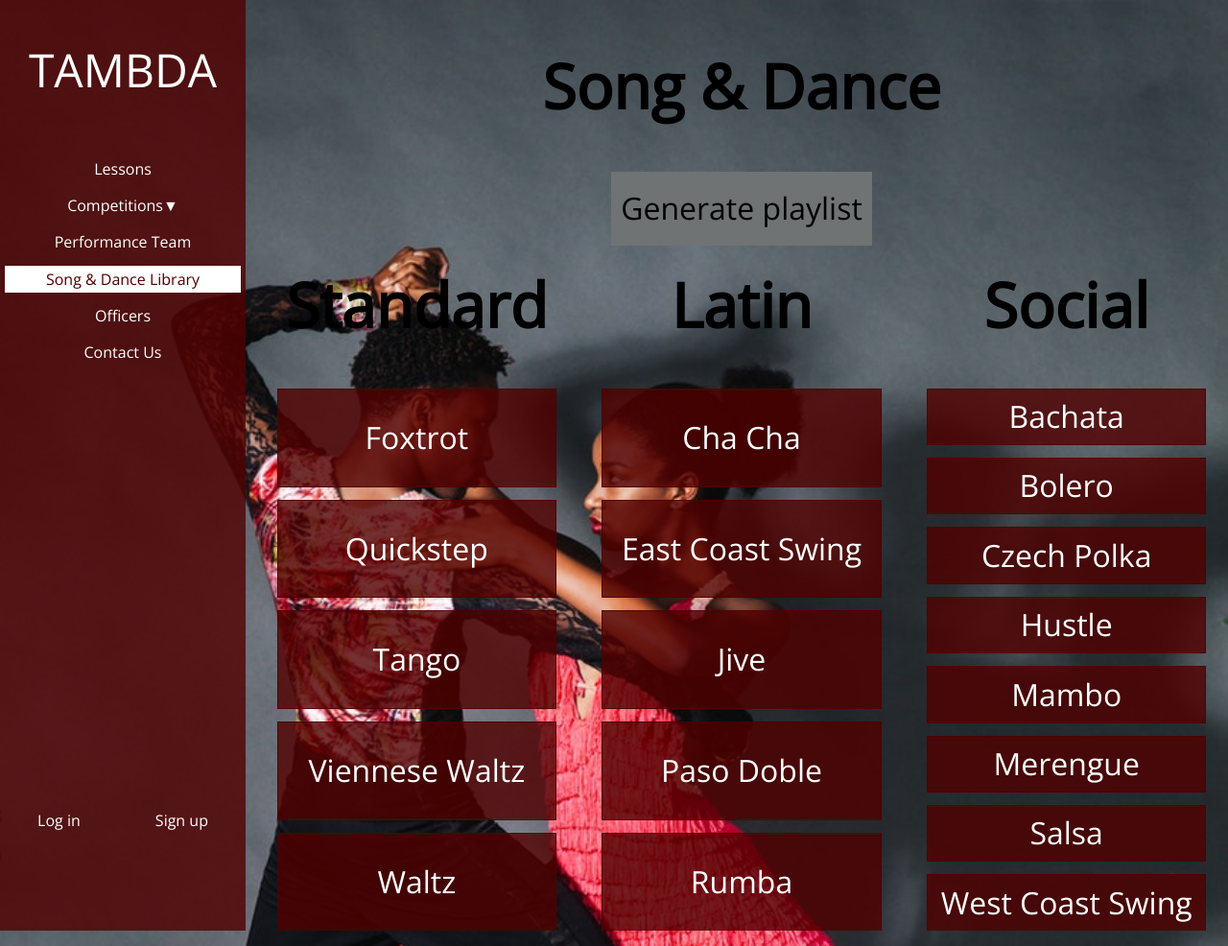
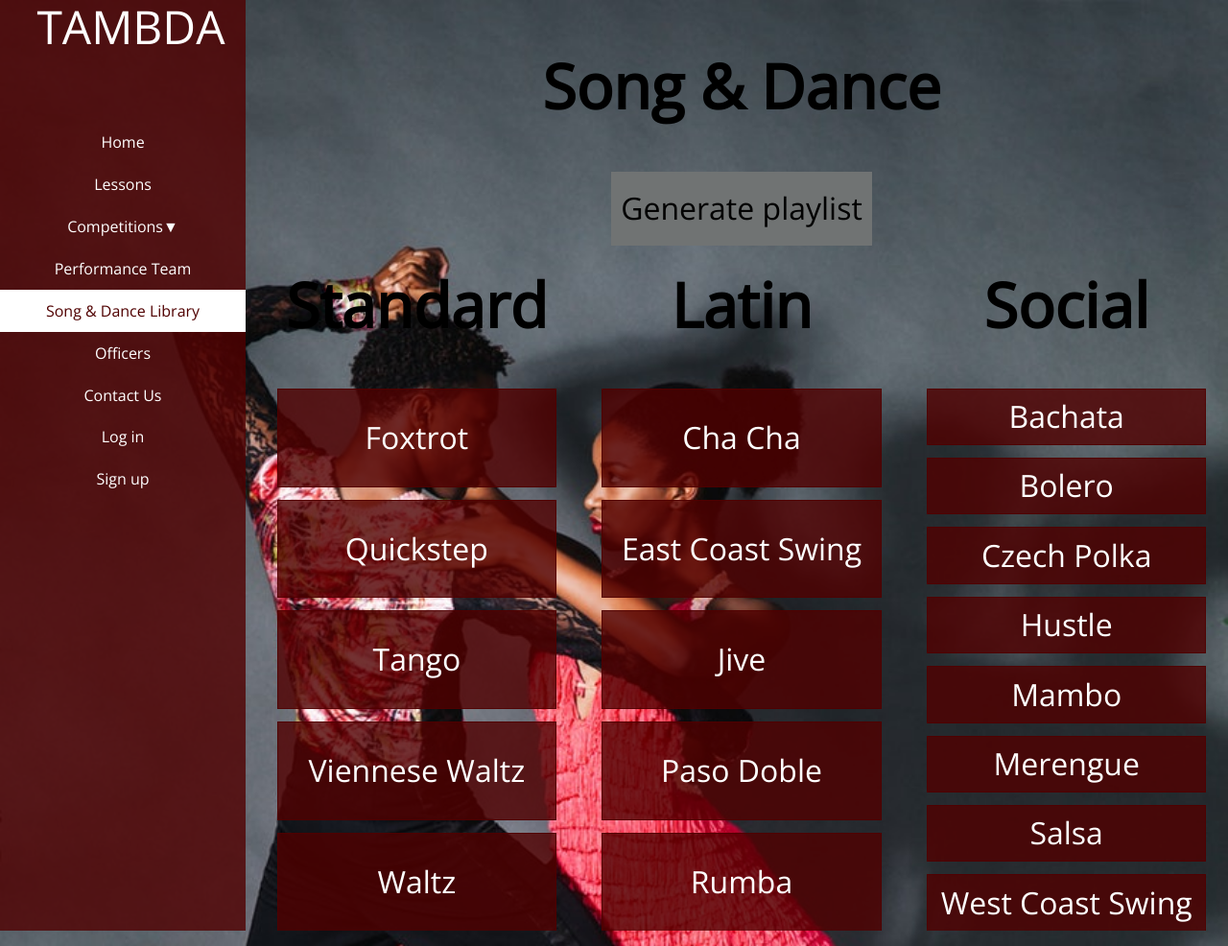
Before and after one commit to K20shores/TAMBDA, a Django app: page /song_and_dance/ in a window 1280 px wide. Shown: the whole page at 96% size. Run offline with Django 3.2, Linux system fonts and the light colour scheme.

Commit message:
fixed desktop competitions toggle

```diff
--- a/song_and_dance/static/css/song_and_dance.css
+++ b/song_and_dance/static/css/song_and_dance.css
@@ -90,8 +90,8 @@ input[type="checkbox"] {
 
 .song-and-dance-grid-container label:hover {
   color: #500000;
-  -webkit-transition: all 0.3s ease;
-  transition: all 0.3s ease;
+  -webkit-transition: all 0.3s ease-in-out;
+  transition: all 0.3s ease-in-out;
   background-color: white;
 }
 
--- a/song_and_dance/templates/song_and_dance/song_and_dance.html
+++ b/song_and_dance/templates/song_and_dance/song_and_dance.html
@@ -15,7 +15,7 @@
     <h1>Song &amp; Dance</h1>
     <button type="submit" form="dance-select" value="Submit" id="btn-generate-playlist">Generate playlist</button>
     {% if playlist %}
-        <a href="{{ playlist }}">Click here to dance!</a>
+        <a href="{{ playlist }}" target="_blank">Click here to dance!</a>
     {% endif %}
 </div>
 <div class="song-and-dance-grid-container">
--- a/tambda/static/css/app.css
+++ b/tambda/static/css/app.css
@@ -1,16 +1,19 @@
-/* hamburger courtesy of https://codepen.io/fourjuaneight/pen/xppPWw, thanks Juan! */
-
 html {
-  height: 100%;
+  height: 100vh;
 }
 
+/* Both mobile and desktop view styles */
 body {
+  height: 100vh;
   font-family: "Oswald", sans-serif;
   font-family: "Crimson Text", "Georgia", serif;
   font-family: "Open Sans", "Helvetica Neue", Helvetica, Arial, sans-serif;
   color: black;
   background-image: url(../img/background1.jpg);
-  background-size: auto 100%;
+  -webkit-background-size: cover;
+  -moz-background-size: cover;
+  -o-background-size: cover;
+  background-size: cover;
   background-repeat: no-repeat;
   background-position: center;
 }
@@ -18,22 +21,13 @@ body {
 .grid-container {
   display: grid;
   grid-template-rows: 10% 1fr;
-  grid-template-areas: "mobile-header" "main-content";
-  width: 100vw;
-  height: 100vh;
-  position: absolute;
-}
-
-/* hide the sidebar on mobile */
-.sidebar {
-  display: none;
+  grid-template-areas: "navigation""main-content";
 }
 
 /* Main content */
 .main-content {
   grid-area: main-content;
   text-align: center;
-  max-height: 100%;
   overflow-y: auto;
   border-radius: 10px;
   color: black;
@@ -53,65 +47,95 @@ body {
   padding: 0 15% 0 15%;
 }
 
-/* Mobile header */
-.mobile-header {
-  background-color: rgba(80, 0, 0, 0.8);
-  grid-area: mobile-header;
-  display: flex;
-  justify-content: space-between;
-  align-items: center;
+/* make the home brand largish */
+.navigation .tambda-brand {
+  margin: auto;
+  font-size: 3em;
+  text-decoration: none;
+  color: white;
+  padding: 0 15%;
 }
 
-/* Hamburger styling */
-.mobile-header .hamburger {
-  width: 50px;
-  height: 45px;
-  padding: 50px;
-  z-index: 5;
+.navigation .nav ul {
+  width: 100%;
+  padding: 5% 0;
 }
 
-.mobile-header .hamburger div {
-  position: relative;
-  width: 50px;
-  height: 5px;
-  background-color: white;
-  margin-top: 7px;
-  -webkit-transition: all 0.4s ease-in-out;
-  transition: all 0.4s ease-in-out;
+.navigation .nav ul.submenu {
+  padding-top: 10%;
 }
 
-.mobile-header #toggle {
-  display: none;
+.navigation li {
+  list-style-type: none;
 }
 
-/* Hamburger Animation */
-.mobile-header #toggle:checked + .hamburger .top {
-  -webkit-transform: rotate(-45deg);
-  transform: rotate(-45deg);
-  margin-top: 22.5px;
+#section-lessons .navigation li.nav-lessons a,
+#section-competitions .navigation li.nav-competitions a,
+#section-song-and-dance .navigation li.nav-song-and-dance a,
+#section-officers .navigation li.nav-officers a,
+#section-contact-us .navigation li.nav-contact-us a,
+#section-performance-team .navigation li.nav-performance-team a {
+  color: #500000;
 }
 
-.mobile-header #toggle:checked + .hamburger .meat {
-  -webkit-transform: rotate(45deg);
-  transform: rotate(45deg);
-  margin-top: -5px;
+#section-home .navigation li.nav-home a:hover,
+#section-lessons .navigation li.nav-lessons a:hover,
+#section-competitions .navigation li.nav-competitions a:hover,
+#section-song-and-dance .navigation li.nav-song-and-dance a:hover,
+#section-officers .navigation li.nav-officers a:hover,
+#section-contact-us .navigation li.nav-contact-us a:hover,
+#section-performance-team .navigation li.nav-performance-team a:hover {
+  color: #fce300;
+  -webkit-transition: all 0.3s ease-in-out;
+  transition: all 0.3s ease-in-out;
 }
 
-.mobile-header #toggle:checked + .hamburger .bottom {
-  -webkit-transform: scale(0);
-  transform: scale(0);
+#section-lessons .navigation li.nav-lessons,
+#section-competitions .navigation li.nav-competitions,
+#section-song-and-dance .navigation li.nav-song-and-dance,
+#section-officers .navigation li.nav-officers,
+#section-contact-us .navigation li.nav-contact-us,
+#section-performance-team .navigation li.nav-performance-team {
+  background-color: white;
 }
 
-.mobile-header #toggle:checked + .hamburger + .nav {
-  top: 0;
+/*
+  we now overwrite the background-color for .submenu links only.
+  CSS reads down the page, so code at the bottom will overwrite the code at the top.
+*/
+
+ul.submenu li {
+  margin: 0 0;
 }
 
-/* Menu Styling */
-.mobile-header .nav {
+ul.submenu li a {
+  text-align: right;
+}
+
+/* this is the initial state of all submenus.
+  we set it to max-height: 0, and hide the overflowed content.
+*/
+.submenu {
+  display: none;
+  overflow: hidden;
+  max-height: 100%;
+}
+
+a.nav-competitions::after {
+  content: "\25BC";
+}
+
+.navigation #submenu-toggle:checked + li.nav-competitions a.nav-competitions::after {
+  content: "\25B2";
+}
+
+
+/* Menu Styling for mobile nav*/
+@media only screen and (max-width: 991px) {
+  .navigation .nav {
     position: fixed;
     width: 100%;
     height: 100%;
-  background-color: rgba(80, 0, 0, 0.8);
     top: -100%;
     left: 0;
     right: 0;
@@ -159,212 +241,126 @@ body {
     transition: all 0.3s ease-in-out;
   }
 
-.mobile-header nav a:hover {
+  .navigation nav a:hover {
     color: #fce300;
     -webkit-transition: all 0.3s ease-in-out;
     transition: all 0.3s ease-in-out;
   }
 
-.mobile-header nav a:first-child {
+  .navigation nav a:first-child {
     margin-top: 0;
   }
 
   /* Dropdown Animation */
-.mobile-header #toggle:checked + .hamburger + .nav .nav-wrapper nav a {
+  .navigation #toggle:checked+.hamburger+.nav .nav-wrapper nav a {
     opacity: 0.9;
     -webkit-transform: scale(1);
     transform: scale(1);
   }
 
-/* anchor animation */
-.mobile-header a {
-  text-decoration: none;
-  color: white;
-  text-align: center;
+  li.nav-competitions:hover .submenu,
+  li.nav-competitions:active .submenu {
+    display: block;
   }
 
-/* make the home brand largish */
-.mobile-header .tambda-brand {
-  margin-left: 10px;
-  font-size: 3em;
 }
 
-.mobile-header .nav ul {
-  width: 100%;
+/* desktop view */
+@media only screen and (min-width: 992px) {
+  body {
+    background-size: cover;
+    background-repeat: no-repeat;
+    background-position: initial;
+  }
+
+  .grid-container {
+    grid-template-columns: 20% 1fr;
+    grid-template-rows: 1fr;
+    grid-template-areas: "navigation main-content";
+  }
+
+  .navigation {
+    grid-area: navigation;
+    display: grid;
+    grid-template-rows: 10% 1fr;
+    grid-template-columns: 1fr;
+    grid-template-areas:
+      "brand"
+      "navigation-links";
+  }
+
+  .main-content {
+    grid-area: main-content;
+    margin-left: 10px;
+  }
+
+  .navigation .hamburger,
+  #toggle,
+  #submenu-toggle {
+    display: none;
+  }
+
+  .navigation .brand {
+    grid-area: brand;
+    display: block;
+  }
+
+  .navigation {
+    background-color: rgba(80, 0, 0, 0.8);
+  }
+
+  .navigation .nav {
+    grid-area: navigation-links;
+    height: 100%;
+    display: -webkit-box;
+    display: -ms-flexbox;
+    display: flex;
+    -webkit-box-orient: vertical;
+    -webkit-box-direction: normal;
+    -ms-flex-direction: column;
+    flex-direction: column;
+    -webkit-box-align: center;
+    -ms-flex-align: center;
+    align-items: center;
+    -webkit-box-pack: center;
+    -ms-flex-pack: center;
+    justify-content: center;
+  }
+
+  .navigation .nav li {
+    text-align: center;
     padding: 5% 0;
   }
 
-.mobile-header .nav ul.submenu {
-  padding: 0;
+  .navigation .nav a {
+    text-decoration: none;
+    color: white;
   }
 
-.mobile-header li {
-  list-style-type: none;
-}
-
-#section-lessons .mobile-header li.nav-lessons a,
-#section-competitions .mobile-header li.nav-competitions a,
-#section-song-and-dance .mobile-header li.nav-song-and-dance a,
-#section-officers .mobile-header li.nav-officers a,
-#section-contact-us .mobile-header li.nav-contact-us a,
-#section-performance-team .mobile-header li.nav-performance-team a {
-  color: #500000;
-}
-
-#section-home .mobile-header li.nav-home:hover,
-#section-lessons .mobile-header li.nav-lessons:hover,
-#section-competitions .mobile-header li.nav-competitions:hover,
-#section-song-and-dance .mobile-header li.nav-song-and-dance:hover,
-#section-officers .mobile-header li.nav-officers:hover,
-#section-contact-us .mobile-header li.nav-contact-us:hover,
-#section-performance-team .mobile-header li.nav-performance-team:hover {
+  .navigation .nav a:hover {
     color: #fce300;
     -webkit-transition: all 0.3s ease-in-out;
     transition: all 0.3s ease-in-out;
   }
 
-#section-lessons .mobile-header li.nav-lessons,
-#section-competitions .mobile-header li.nav-competitions,
-#section-song-and-dance .mobile-header li.nav-song-and-dance,
-#section-officers .mobile-header li.nav-officers,
-#section-contact-us .mobile-header li.nav-contact-us,
-#section-performance-team .mobile-header li.nav-performance-team {
-  background-color: white;
-}
-
-li:hover .submenu {
-  display: block;
-  max-height: 100%;
-}
-
-/*
-  we now overwrite the background-color for .submenu links only.
-  CSS reads down the page, so code at the bottom will overwrite the code at the top.
-*/
-
-ul.submenu li{
-  margin: 0 0;
-}
-
-ul.submenu li a{
-  text-align: right;
-}
-
-/* this is the initial state of all submenus.
-  we set it to max-height: 0, and hide the overflowed content.
-*/
-.submenu {
-  overflow: hidden;
-  max-height: 0;
-}
-
-a.nav-competitions::after {
-  content: "\25BC";
-}
-
-a.nav-competitions:focus::after {
-  content: "\25B2";
-}
-
-/* desktop view */
-@media only screen and (min-width: 992px) {
-
-  body {
-    background-size: cover;
-    background-repeat: no-repeat;
-    background-position: initial;
-  }
-  .mobile-header {
-    display: none;
-  }
-
-  .main-content{
-    margin-left: 10px;
-  }
-
-  .grid-container {
-    grid-template-columns: 20% 1fr;
-    grid-template-rows: 1fr;
-    grid-template-areas: "sidebar main-content";
-  }
-
-  /* Sidebar content styling */
-  .sidebar {
-    display: block;
-    grid-area: sidebar;
-    background-color: rgba(80, 0, 0, 0.8);
-  }
-
-  .sidebar a {
-    text-decoration: none;
-    color: white;
-    text-align: center;
-    padding: 5px 0px;
-    display: block;
-  }
-
-  .sidebar a:hover {
+  .navigation .nav li a:hover {
     color: #fce300;
     -webkit-transition: all 0.3s ease-in-out;
     transition: all 0.3s ease-in-out;
   }
 
-  .sidebar div.sidebar-brand {
-    height: 15%;
-    text-align: center;
-    display: flex;
-    align-items: center;
-    justify-content: space-around;
-    font-size: 3em;
-  }
-  .sidebar div.sidebar-main-links {
-    height: 70%;
+  .navigation .nav .nav-wrapper,
+  .navigation .nav .nav-wrapper nav {
+    width: 100%;
+    height: 100%;
   }
 
-  .sidebar div.sidebar-main-links ul {
-    padding: 0;
+  li.nav-competitions:hover+ul li.nav-competitions {
+    background-color: transparent;
+    color: white;
   }
 
-  .sidebar div.sidebar-main-links li {
-    list-style-type: none;
-    margin: 10px 5px;
-  }
-
-  .sidebar div.sidebar-account-links {
-    height: 15%;
-    display: flex;
-    flex-direction: row;
-    justify-content: space-around;
-  }
-
-  #section-competitions .sidebar li.nav-competitions > a,
-  #section-contact-us .sidebar li.nav-contact-us a,
-  #section-lessons .sidebar li.nav-lessons a,
-  #section-officers .sidebar li.nav-officers a,
-  #section-performance-team .sidebar li.nav-performance-team a,
-  #section-song-and-dance .sidebar li.nav-song-and-dance a{
-    color: #500000;
-  }
-
-  #section-competitions .sidebar li.nav-competitions:hover,
-  #section-contact-us .sidebar li.nav-contact-us:hover,
-  #section-home .sidebar li.nav-home:hover,
-  #section-lessons .sidebar li.nav-lessons:hover,
-  #section-officers .sidebar li.nav-officers:hover,
-  #section-performance-team .sidebar li.nav-performance-team:hover,
-  #section-song-and-dance .sidebar li.nav-song-and-dance:hover {
-    color: #fce300;
-    -webkit-transition: all 0.3s ease-in-out;
-    transition: all 0.3s ease-in-out;
-  }
-
-  /* add a block of color around the navigational links, but not the website brand */
-  #section-competitions .sidebar li.nav-competitions > a,
-  #section-contact-us .sidebar li.nav-contact-us a,
-  #section-lessons .sidebar li.nav-lessons a,
-  #section-officers .sidebar li.nav-officers a,
-  #section-performance-team .sidebar li.nav-performance-team a,
-  #section-song-and-dance .sidebar li.nav-song-and-dance a {
-    background-color: white;
+  .navigation #submenu-toggle:checked + li ul {
+    display: block;
   }
 }
--- a/tambda/templates/base.html
+++ b/tambda/templates/base.html
@@ -19,8 +19,8 @@
 {% block body %}
 
 <body class="grid-container" id="{% block section %}section-generic{% endblock %}">
-  <div class="mobile-header">
-    <div class="mobile-header-brand">
+  <div class="navigation">
+    <div class="brand">
       <a class="tambda-brand nav-home" href="{% url 'home' %}">TAMBDA</a>
     </div>
     <input id="toggle" type="checkbox" />
@@ -35,24 +35,27 @@
           <ul>
             <li class="nav-home"><a class="nav-home" href="{% url 'home' %}">Home</a></li>
             <li class="nav-lessons"> <a class="nav-lessons" href="{% url 'lessons' %}">Lessons</a></li>
-            <li class="nav-competitions"> <a class="nav-competitions" href="">Competitions</a>
+            <input id="submenu-toggle" type="checkbox" />
+            <li class="nav-competitions"> <a class="nav-competitions"><label for="submenu-toggle">Competitions</label></a>
               <ul class="submenu">
-                <li>
+                <li class="nav-competition-home">
                   <a href="{% url 'competition_home' %}">Competition Home</a>
                 </li>
-                <li><a href="{% url 'competition_attire' %}">Attire</a></li>
-                <li>
+                <li class="nav-competition-attire"><a href="{% url 'competition_attire' %}">Attire</a></li>
+                <li class="nav-competition-packing-list">
                   <a href="{% url 'competition_packing_list' %}">Packing List</a>
                 </li>
-                <li><a href="{% url 'competition_pictures' %}">Pictures</a></li>
-                <li><a href="{% url 'competition_results' %}">Results</a></li>
-                <li><a href="{% url 'competition_syllabus' %}">Syllabus</a></li>
-                <li><a href="{% url 'competition_forms' %}">Forms</a></li>
-                <li><a href="{% url 'competition_links' %}">Links</a></li>
+                <li class="nav-competition-pictures"><a href="{% url 'competition_pictures' %}">Pictures</a></li>
+                <li class="nav-competition-results"><a href="{% url 'competition_results' %}">Results</a></li>
+                <li class="nav-competition-syllabus"><a href="{% url 'competition_syllabus' %}">Syllabus</a></li>
+                <li class="nav-competition-forms"><a href="{% url 'competition_forms' %}">Forms</a></li>
+                <li class="nav-competition-links"><a href="{% url 'competition_links' %}">Links</a></li>
               </ul>
             </li>
-            <li class="nav-performance-team"> <a class="nav-performance-team" href="{% url 'performance_team' %}">Performance Team</a></li>
-            <li class="nav-song-and-dance"> <a class="nav-song-and-dance" href="{% url 'song_and_dance' %}">Song &amp; Dance Library</a></li>
+            <li class="nav-performance-team"> <a class="nav-performance-team" href="{% url 'performance_team' %}">Performance
+                Team</a></li>
+            <li class="nav-song-and-dance"> <a class="nav-song-and-dance" href="{% url 'song_and_dance' %}">Song &amp;
+                Dance Library</a></li>
             <li class="nav-officers"> <a class="nav-officers" href="{% url 'officers' %}">Officers</a></li>
             <li class="nav-contact-us"> <a class="nav-contact-us" href="{% url 'contact_us' %}">Contact Us</a></li>
             {% if user.is_authenticated %}
@@ -71,60 +74,7 @@
       </div>
     </div>
   </div>
-  <div class="sidebar">
-    <div class="sidebar-brand">
-      <a class="tambda-brand nav-home" href="{% url 'home' %}">TAMBDA</a>
-    </div>
-    <div class="sidebar-main-links">
-      <ul>
-        <li class="nav-lessons"><a class="nav-lessons" href="{% url 'lessons' %}">Lessons</a></li>
-        <li class="nav-competitions">
-          <a class="nav-competitions" href="">Competitions</a>
-          <ul class="submenu">
-            <li>
-              <a href="{% url 'competition_home' %}">Competition Home</a>
-            </li>
-            <li><a href="{% url 'competition_attire' %}">Attire</a></li>
-            <li>
-              <a href="{% url 'competition_packing_list' %}">Packing List</a>
-            </li>
-            <li><a href="{% url 'competition_pictures' %}">Pictures</a></li>
-            <li><a href="{% url 'competition_results' %}">Results</a></li>
-            <li><a href="{% url 'competition_syllabus' %}">Syllabus</a></li>
-            <li><a href="{% url 'competition_forms' %}">Forms</a></li>
-            <li><a href="{% url 'competition_links' %}">Links</a></li>
-          </ul>
-        </li>
-        <li class="nav-performance-team">
-          <a class="nav-performance-team" href="{% url 'performance_team' %}">Performance Team</a>
-        </li>
-        <li class="nav-song-and-dance">
-          <a class="nav-song-and-dance" href="{% url 'song_and_dance' %}">Song &amp; Dance Library</a>
-        </li>
-        <li class="nav-officers">
-          <a class="nav-officers" href="{% url 'officers' %}">Officers</a>
-        </li>
-        <li class="nav-contact-us">
-          <a class="nav-contact-us" href="{% url 'contact_us' %}">Contact Us</a>
-        </li>
-      </ul>
-    </div>
-    <div class="sidebar-account-links">
-      {% if user.is_authenticated %}
-      <a href="#" class="" data-toggle="">
-        {{ user.username }} <span class="caret"></span>
-      </a>
-      <a class="" href="{% url 'my_account' %}">My account</a>
-      <a class="" href="{% url 'password_change' %}">Change password</a>
-      <a class="" href="{% url 'logout' %}">Log out</a>
-      {% else %}
-      <a href="{% url 'login' %}">Log in</a>
-      <a href="{% url 'signup' %}">Sign up</a>
-      {% endif %}
-    </div>
-  </div>
   <div class="main-content">{% block content %} {% endblock %}</div>
-  <div class="blank"></div>
   {% block javascript %}{% endblock %}
 </body>
 {% endblock %}
```
Also changed, not shown: other parts of tambda/static/css/app.css (+63 -5 lines), tambda/static/css/competitions.css (+1 -18 lines), tambda/templates/tambda/competition_base.html (+0 -11 lines). Lines whose indentation alone changed are shown as unchanged.
